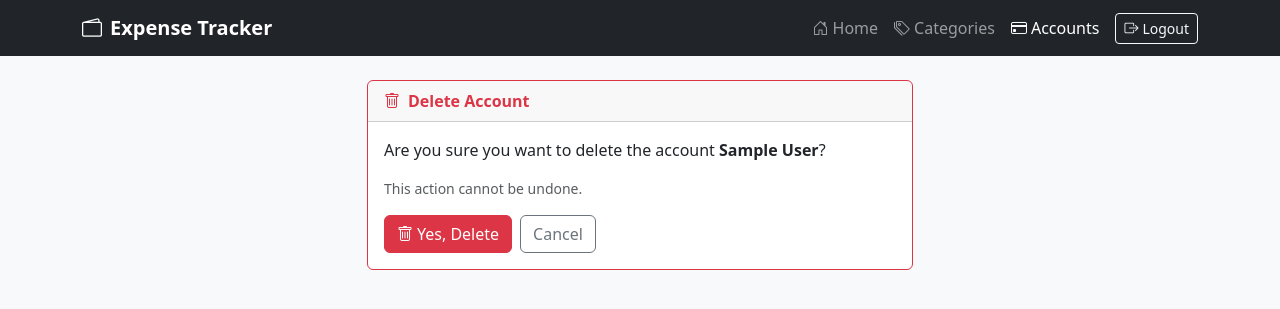
After one commit to xsyed/expense-tracker, a Django app: page /accounts/1/delete/ in a window 1280 px wide. The commit adds this page. Shown: the top 309 px of the page. Run offline with Django 4.2, Linux system fonts and the light colour scheme; a user stored in the database is signed in; tables that the repository leaves empty hold one stand-in row (values such as "Sample post"); parts of the project's set-up code (start-up, migrations or seed data) failed here and were passed over.

Commit message:
Add Account model, views, and templates for account management

```diff
--- a/core/csv_parser.py
+++ b/core/csv_parser.py
@@ -76,7 +76,6 @@ class CSVParser:
                     "date": date_val,
                     "description": description,
                     "amount": amount,
-                    "account": (row.get("account") or "").strip(),
                     "source_file": filename,
                 }
             )
--- a/core/forms.py
+++ b/core/forms.py
@@ -8,7 +8,7 @@ from django.contrib.auth import authenticate, get_user_model
 from django.contrib.auth.password_validation import validate_password
 from django.http import HttpRequest
 
-from .models import Category, ExpenseMonth
+from .models import Account, Category, ExpenseMonth
 from .models import User as UserModel
 
 User = get_user_model()
@@ -106,6 +106,29 @@ class CategoryForm(forms.ModelForm[Category]):
         return name
 
 
+class AccountForm(forms.ModelForm[Account]):
+    class Meta:
+        model = Account
+        fields = ["name"]
+        widgets = {
+            "name": forms.TextInput(attrs={"class": "form-control", "placeholder": "Account name"}),
+        }
+
+    def __init__(self, *args: Any, user: UserModel | None = None, **kwargs: Any) -> None:
+        self.user = user
+        super().__init__(*args, **kwargs)
+
+    def clean_name(self) -> str:
+        name: str = self.cleaned_data["name"]
+        name = name.strip()
+        qs = Account.objects.filter(user=self.user, name__iexact=name)
+        if self.instance and self.instance.pk:
+            qs = qs.exclude(pk=self.instance.pk)
+        if qs.exists():
+            raise forms.ValidationError("You already have an account with this name.")
+        return name
+
+
 MONTH_CHOICES = [
     (1, "January"),
     (2, "February"),
--- a/core/models.py
+++ b/core/models.py
@@ -123,6 +123,23 @@ class ExpenseMonth(models.Model):
         return self.total_income - self.total_expenses
 
 
+class Account(models.Model):
+    user = models.ForeignKey(
+        settings.AUTH_USER_MODEL,
+        on_delete=models.CASCADE,
+        related_name="accounts",
+    )
+    name = models.CharField(max_length=100)
+    created_at = models.DateTimeField(auto_now_add=True)
+
+    class Meta:
+        unique_together = ("user", "name")
+        ordering = ["name"]
+
+    def __str__(self) -> str:
+        return self.name
+
+
 class Transaction(models.Model):
     TRANSACTION_TYPES = [
         ("income", "Income"),
@@ -138,7 +155,13 @@ class Transaction(models.Model):
     date = models.DateField()
     description = models.CharField(max_length=500)
     amount = models.DecimalField(max_digits=10, decimal_places=2)
-    account = models.CharField(max_length=200, blank=True, null=True)  # noqa: DJ001
+    account = models.ForeignKey(
+        Account,
+        on_delete=models.SET_NULL,
+        null=True,
+        blank=True,
+        related_name="transactions",
+    )
     transaction_type = models.CharField(
         max_length=20,
         choices=TRANSACTION_TYPES,
--- /dev/null
+++ b/core/views_accounts.py
@@ -0,0 +1,50 @@
+from __future__ import annotations
+
+from django.contrib import messages
+from django.contrib.auth.decorators import login_required
+from django.http import HttpRequest, HttpResponse
+from django.shortcuts import get_object_or_404, redirect, render
+
+from .forms import AccountForm
+from .models import Account
+
+
+@login_required
+def account_list_view(request: HttpRequest) -> HttpResponse:
+    accounts = Account.objects.filter(user=request.user)
+    if request.method == "POST":
+        form = AccountForm(request.POST, user=request.user)
+        if form.is_valid():
+            account = form.save(commit=False)
+            account.user = request.user
+            account.save()
+            messages.success(request, f'Account "{account.name}" created.')
+            return redirect("account_list")
+    else:
+        form = AccountForm(user=request.user)
+    return render(request, "accounts/list.html", {"accounts": accounts, "form": form})
+
+
+@login_required
+def account_edit_view(request: HttpRequest, pk: int) -> HttpResponse:
+    account = get_object_or_404(Account, pk=pk, user=request.user)
+    if request.method == "POST":
+        form = AccountForm(request.POST, instance=account, user=request.user)
+        if form.is_valid():
+            form.save()
+            messages.success(request, f'Account renamed to "{account.name}".')
+            return redirect("account_list")
+    else:
+        form = AccountForm(instance=account, user=request.user)
+    return render(request, "accounts/edit.html", {"form": form, "account": account})
+
+
+@login_required
+def account_delete_view(request: HttpRequest, pk: int) -> HttpResponse:
+    account = get_object_or_404(Account, pk=pk, user=request.user)
+    if request.method == "POST":
+        name = account.name
+        account.delete()
+        messages.success(request, f'Account "{name}" deleted.')
+        return redirect("account_list")
+    return render(request, "accounts/delete.html", {"account": account})
--- a/core/views_csv.py
+++ b/core/views_csv.py
@@ -43,7 +43,6 @@ def csv_upload_view(request: HttpRequest, pk: int) -> HttpResponse:
                         date=row["date"],
                         description=row["description"],
                         amount=row["amount"],
-                        account=row.get("account", ""),
                         source_file=row.get("source_file", filename),
                         transaction_type="expense",
                     )
--- a/expense_month/urls.py
+++ b/expense_month/urls.py
@@ -18,6 +18,7 @@ Including another URLconf
 from django.contrib import admin
 from django.urls import include, path
 
+from core.views_accounts import account_delete_view, account_edit_view, account_list_view
 from core.views_auth import home_view
 from core.views_categories import category_delete_view, category_edit_view, category_list_view
 from core.views_charts import (
@@ -42,6 +43,9 @@ urlpatterns = [
     path("categories/", category_list_view, name="category_list"),
     path("categories/<int:pk>/edit/", category_edit_view, name="category_edit"),
     path("categories/<int:pk>/delete/", category_delete_view, name="category_delete"),
+    path("accounts/", account_list_view, name="account_list"),
+    path("accounts/<int:pk>/edit/", account_edit_view, name="account_edit"),
+    path("accounts/<int:pk>/delete/", account_delete_view, name="account_delete"),
     path("months/", month_list_view, name="month_list"),
     path("months/create/", month_create_view, name="month_create"),
     path("months/<int:pk>/", month_detail_view, name="month_detail"),
--- a/pyproject.toml
+++ b/pyproject.toml
@@ -23,7 +23,7 @@ ignore_errors = true
 [[tool.mypy.overrides]]
 # request.user is Union[User,AnonymousUser] but @login_required guarantees User
 # django-stubs cannot narrow the type through decorators — suppress affected codes
-module = ["core.views", "core.views_auth", "core.views_months", "core.views_transactions", "core.views_csv", "core.views_categories", "core.views_charts"]
+module = ["core.views", "core.views_auth", "core.views_months", "core.views_transactions", "core.views_csv", "core.views_categories", "core.views_charts", "core.views_accounts"]
 disable_error_code = ["misc", "arg-type", "assignment"]
 
 [tool.django-stubs]
--- /dev/null
+++ b/templates/accounts/delete.html
@@ -0,0 +1,26 @@
+{% extends "base.html" %}
+
+{% block title %}Delete Account{% endblock %}
+
+{% block content %}
+<div class="row justify-content-center">
+  <div class="col-md-6">
+    <div class="card border-danger">
+      <div class="card-header fw-semibold text-danger">
+        <i class="bi bi-trash me-2"></i>Delete Account
+      </div>
+      <div class="card-body">
+        <p>Are you sure you want to delete the account <strong>{{ account.name }}</strong>?</p>
+        <p class="text-muted small">This action cannot be undone.</p>
+        <form method="post" class="d-flex gap-2">
+          {% csrf_token %}
+          <button type="submit" class="btn btn-danger">
+            <i class="bi bi-trash me-1"></i>Yes, Delete
+          </button>
+          <a href="{% url 'account_list' %}" class="btn btn-outline-secondary">Cancel</a>
+        </form>
+      </div>
+    </div>
+  </div>
+</div>
+{% endblock %}
--- a/templates/base.html
+++ b/templates/base.html
@@ -40,6 +40,11 @@
               <i class="bi bi-tags me-1"></i>Categories
             </a>
           </li>
+          <li class="nav-item">
+            <a class="nav-link {% if '/accounts/' in request.path %}active{% endif %}" href="/accounts/">
+              <i class="bi bi-credit-card me-1"></i>Accounts
+            </a>
+          </li>
           <li class="nav-item ms-lg-2">
             <form method="post" action="/auth/logout/" class="d-inline">
               {% csrf_token %}
```
Also changed, not shown: core/views_months.py (+8 -5 lines), core/views_transactions.py (+16 -11 lines), templates/accounts/edit.html (added, +33 -0 lines), templates/accounts/list.html (added, +54 -0 lines), templates/months/detail.html (+17 -4 lines), core/migrations/0006_account_alter_transaction_account.py (added).
